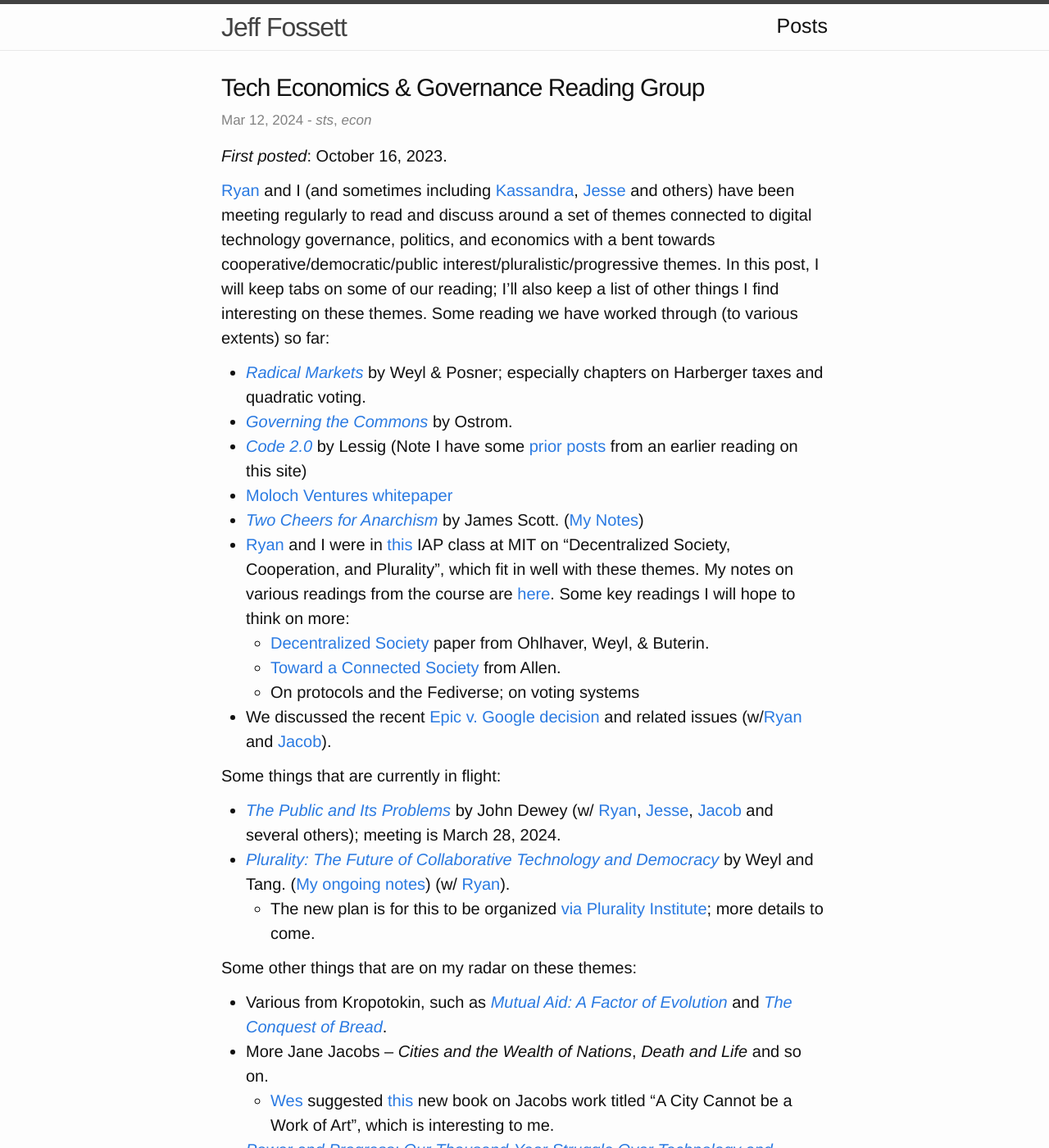
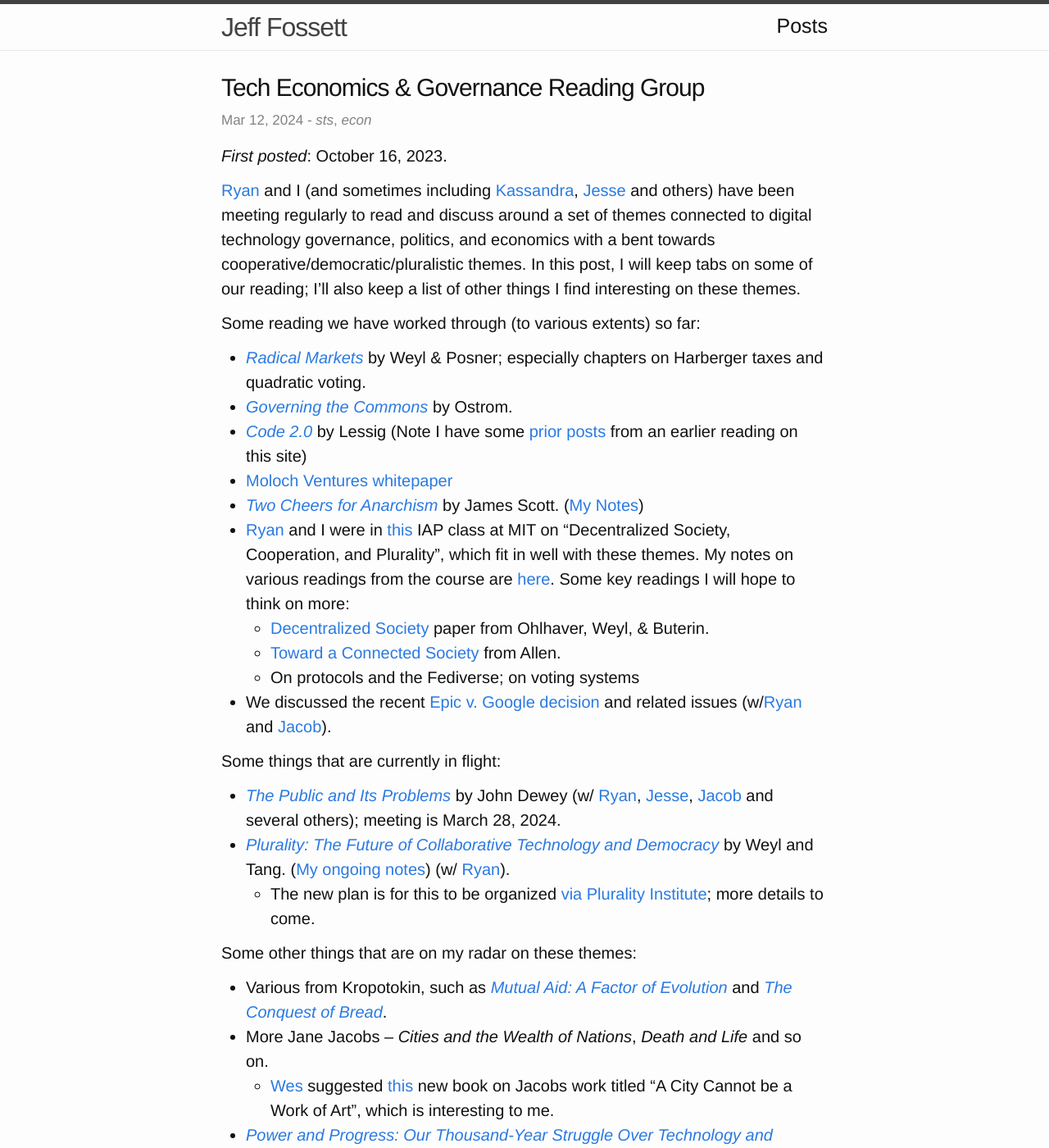
Before and after one commit to Fossj117/fossj117.github.io, a Jekyll site: the page built from _posts/2023-10-16-tech-economics-goverance-reading.md, in a window 1280 px wide and 1400 px high. Shown: the whole window at 82% size. Built offline with Jekyll 4.4.1, drawn with Linux system fonts in a browser that asks for light colours; a script that is not in the unit is left out; some of the changed text lies outside the part shown.

Commit message:
update reading list post

```diff
--- a/_posts/2023-10-16-tech-economics-goverance-reading.md
+++ b/_posts/2023-10-16-tech-economics-goverance-reading.md
@@ -10,7 +10,9 @@
 
 _First posted_: October 16, 2023.
 
-[Ryan](https://ryansepassi.com/) and I (and sometimes including [Kassandra](https://twitter.com/kassandraETH?ref_src=twsrc%5Egoogle%7Ctwcamp%5Eserp%7Ctwgr%5Eauthor), [Jesse](https://jessecallahanbryant.com/) and others) have been meeting regularly to read and discuss around a set of themes connected to digital technology governance, politics, and economics with a bent towards cooperative/democratic/public interest/pluralistic/progressive themes. In this post, I will keep tabs on some of our reading; I'll also keep a list of other things I find interesting on these themes. Some reading we have worked through (to various extents) so far:
+[Ryan](https://ryansepassi.com/) and I (and sometimes including [Kassandra](https://twitter.com/kassandraETH?ref_src=twsrc%5Egoogle%7Ctwcamp%5Eserp%7Ctwgr%5Eauthor), [Jesse](https://jessecallahanbryant.com/) and others) have been meeting regularly to read and discuss around a set of themes connected to digital technology governance, politics, and economics with a bent towards cooperative/democratic/pluralistic themes. In this post, I will keep tabs on some of our reading; I'll also keep a list of other things I find interesting on these themes.
+
+Some reading we have worked through (to various extents) so far:
 
 - [_Radical Markets_](https://press.princeton.edu/books/hardcover/9780691177502/radical-markets) by Weyl & Posner; especially chapters on Harberger taxes and quadratic voting.
 - [_Governing the Commons_](https://www.cambridge.org/core/books/governing-the-commons/A8BB63BC4A1433A50A3FB92EDBBB97D5) by Ostrom.
```
Also changed, not shown: other parts of _posts/2023-10-16-tech-economics-goverance-reading.md (+1 -0 lines).
